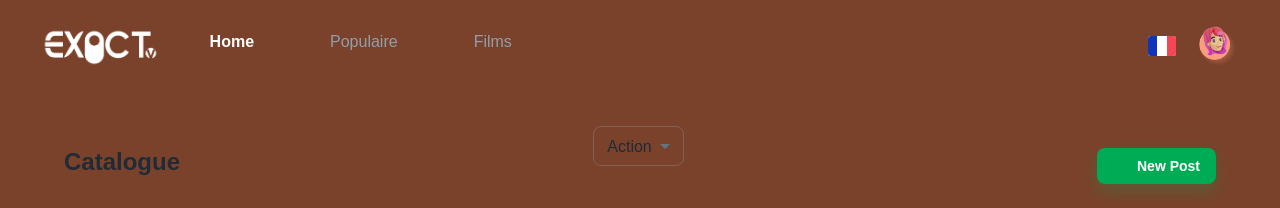
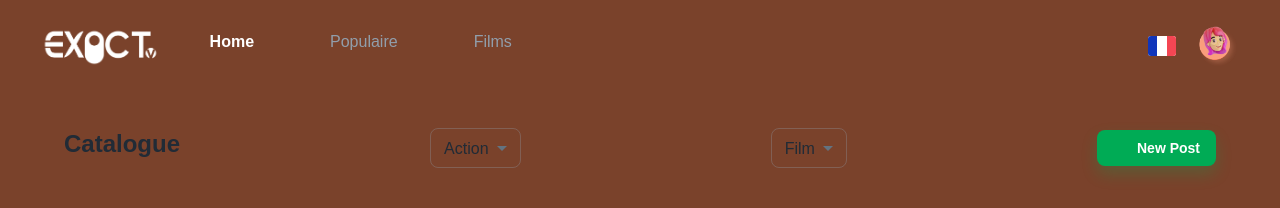
Before and after one commit to guillainbisimwa/exact-tv, a React (Create React App) app in the folder web/: page /exact/home in a window 1280 px wide. Shown: the top 208 px of the page. Built offline with nearby package versions, Linux system fonts and the light colour scheme; grey boxes are pictures that could not be loaded; some icons are missing.

Commit message:
Add Category Sort component

```diff
--- a/web/src/pages/Home.js
+++ b/web/src/pages/Home.js
@@ -4,9 +4,10 @@ import { Button, Container, Grid, Stack, Typography } from '@mui/material';
 // components
 import Page from '../components/Page';
 import Iconify from '../components/Iconify';
-import { films, genre } from '../_mocks_';
+import { categories, films, genre } from '../_mocks_';
 import FilmCard from '../sections/@Home/Catalog/Films';
 import GenreSort from '../sections/@Home/GenreSort';
+import CategorySort from '../sections/@Home/CategorySort';
 
 // ----------------------------------------------------------------------
 
@@ -19,9 +20,11 @@ const Home =() =>{
             Catalogue
           </Typography>
 
-          <Stack mb={5} direction="row" alignItems="center" justifyContent="space-between">
+
             <GenreSort options={genre} />
-          </Stack>
+
+
+            <CategorySort options={categories} />
 
           <Button
             variant="contained"
--- /dev/null
+++ b/web/src/sections/@Home/CategorySort.js
@@ -0,0 +1,25 @@
+import PropTypes from 'prop-types';
+// material
+import { MenuItem, TextField } from '@mui/material';
+
+// ----------------------------------------------------------------------
+
+
+const CategorySort = ({ options, onSort }) => {
+  return (
+    <TextField select size="small" value="Film" onChange={onSort}>
+      {options.map((option) => (
+        <MenuItem key={option.id} value={option.label}>
+          {option.label}
+        </MenuItem>
+      ))}
+    </TextField>
+  );
+};
+
+CategorySort.propTypes = {
+  options: PropTypes.array,
+  onSort: PropTypes.func
+};
+
+export default CategorySort;
```
